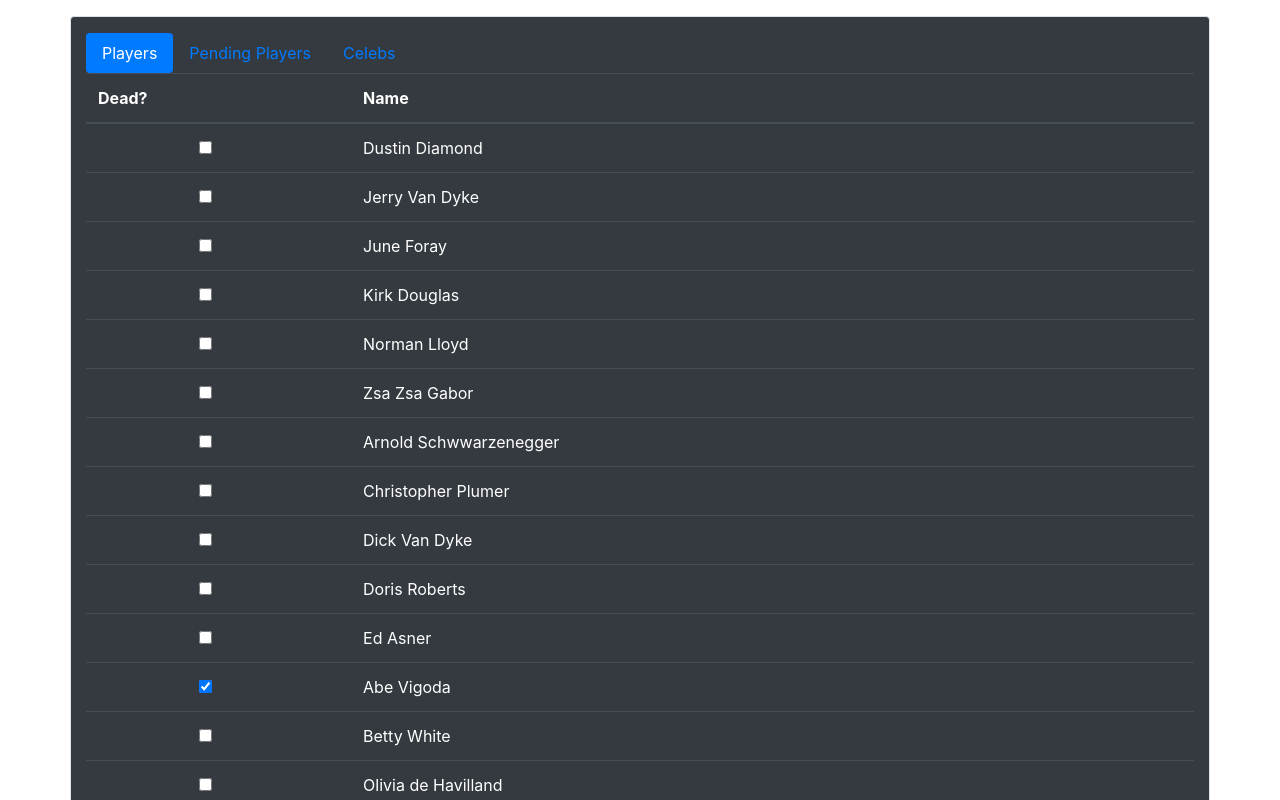
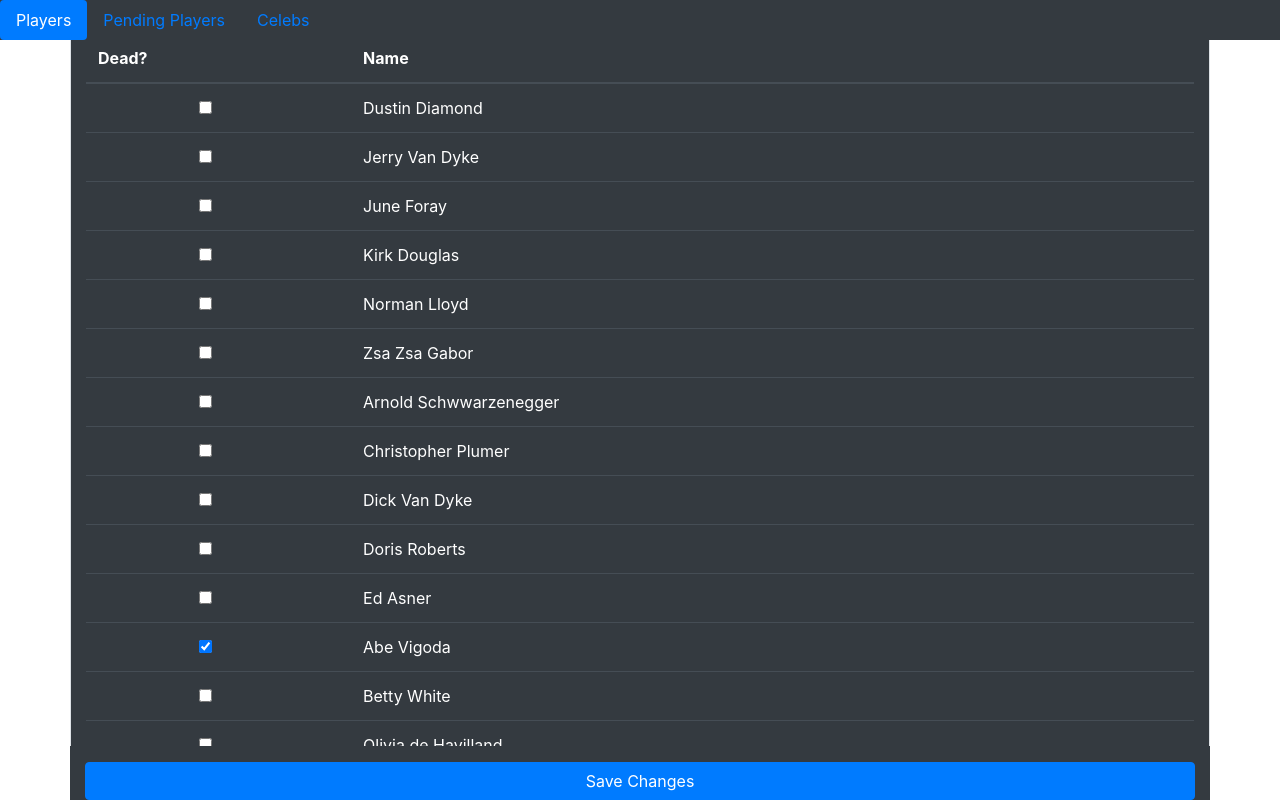
Before and after one commit to TylerHolcombe/celebrity-death-pool, an Angular app: page /admin/celebs in a window 1280 px wide. Shown: the top 800 px of the page. Built offline with nearby package versions, Linux system fonts and the light colour scheme.

Commit message:
Add save changes buttons for admin pages

```diff
--- a/src/app/admin/admin.component.html
+++ b/src/app/admin/admin.component.html
@@ -1,5 +1,4 @@
-<div class="container bg-dark text-white my-3 border rounded py-3">
-  <div class="sticky-top bg-dark">
+<div class="fixed-top bg-dark">
   <ul ngbNav #nav="ngbNav" class="nav-pills">
     <li ngbNavItem>
       <a ngbNavLink routerLink="players">Players</a>
@@ -12,5 +11,6 @@
     </li>
   </ul>
 </div>
+<div class="container bg-dark text-white my-3 border rounded py-3">
   <router-outlet></router-outlet>
 </div>
--- a/src/app/admin/celebs/celebs.component.html
+++ b/src/app/admin/celebs/celebs.component.html
@@ -16,3 +16,6 @@
     </ng-container>
   </tbody>
 </table>
+<div class="container fixed-bottom bg-dark w-100">
+  <button type="button" name="save-changes" class="btn btn-primary w-100 mt-3">Save Changes</button>
+</div>
--- a/src/app/admin/pending/pending.component.html
+++ b/src/app/admin/pending/pending.component.html
@@ -1 +1,4 @@
 <app-table [players]="players" [showApproved]="true"></app-table>
+<div class="container fixed-bottom bg-dark w-100">
+  <button type="button" name="save-changes" class="btn btn-primary w-100 mt-3">Save Changes</button>
+</div>
--- a/src/app/admin/players/players.component.html
+++ b/src/app/admin/players/players.component.html
@@ -1 +1,4 @@
 <app-table [players]="players" [showApproved]="true"></app-table>
+<div class="container fixed-bottom bg-dark w-100">
+  <button type="button" name="save-changes" class="btn btn-primary w-100 mt-3">Save Changes</button>
+</div>
```
Lines whose indentation alone changed are shown as unchanged.
